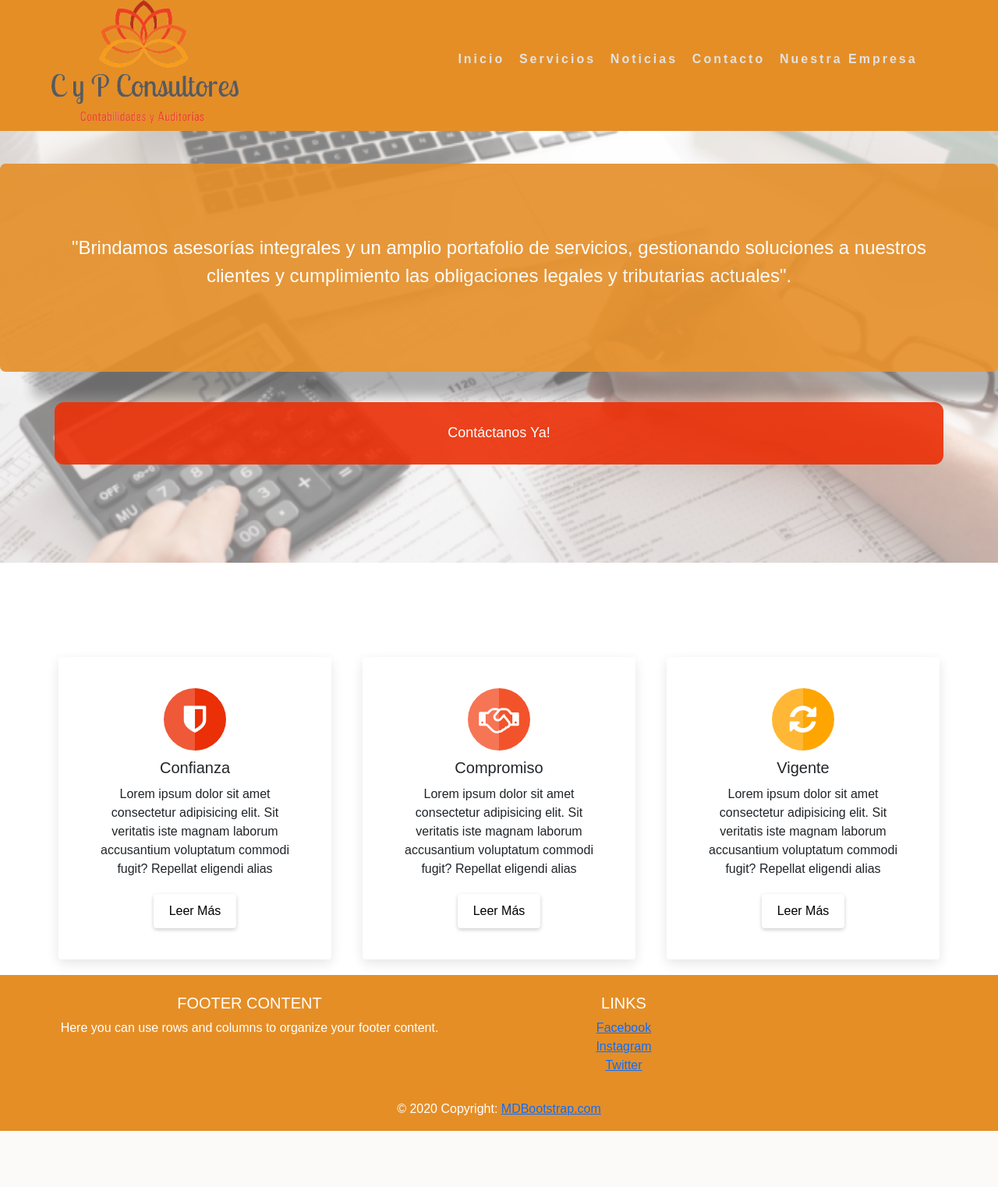
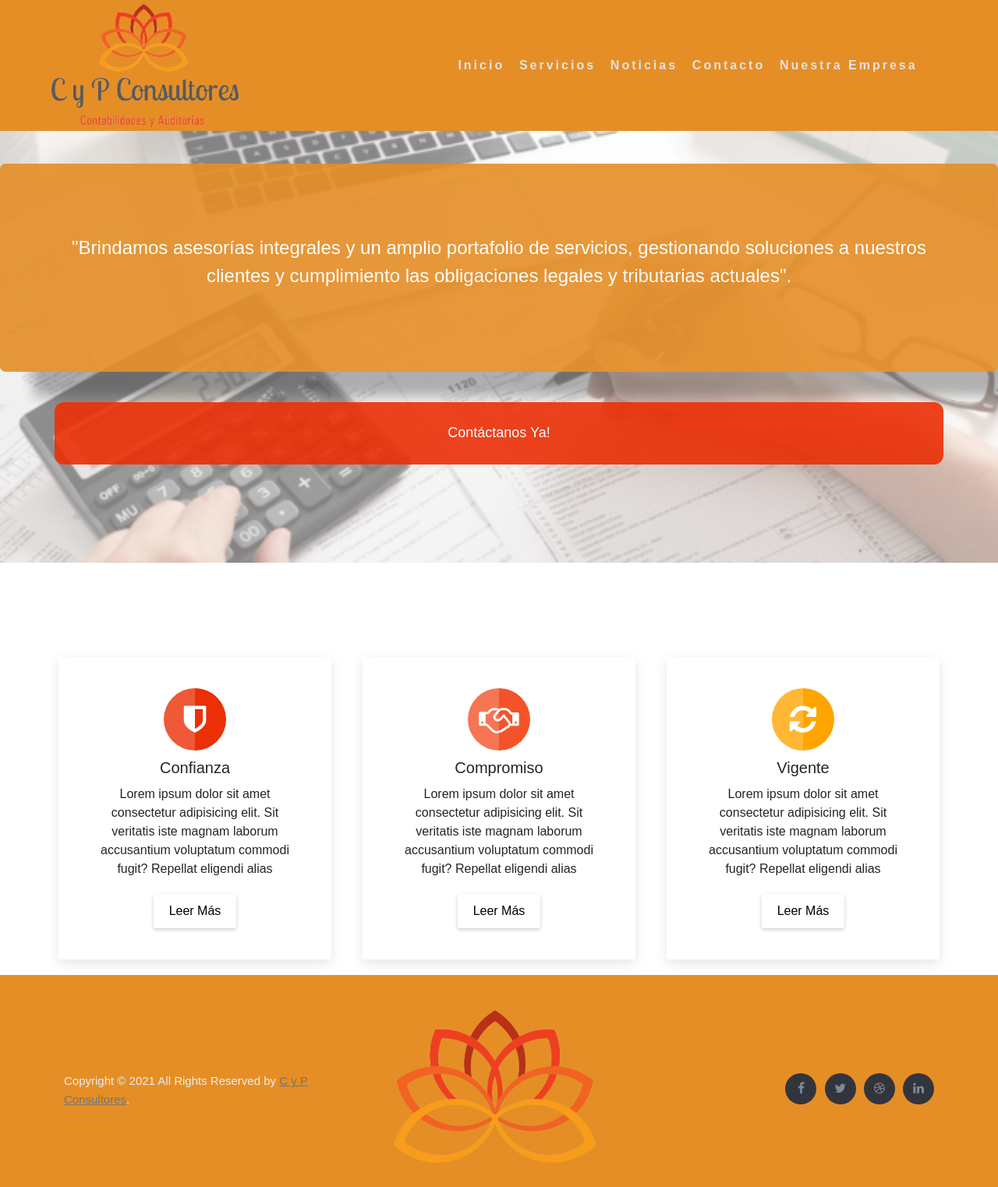
Before and after one commit to Toqui012/ContabilidadCeci, a PHP site: page / in a window 1280 px wide. Shown: the whole page at 78% size. Before the commit the page ends 1451 px from the top, so only its background shows below. Run offline with PHP 8.4, Linux system fonts and the light colour scheme; some libraries are stand-ins or nearby versions.

Commit message:
nuevo footer

```diff
--- a/index.html
+++ b/index.html
@@ -77,64 +77,33 @@
 
 
 
-    <div class="col-md-12  footer-down" style="color: white;">
-    <!-- Footer -->
-        <!-- Footer -->
-        <footer class="page-footer font-small blue pt-4">
+      <!-- Site footer -->
+      <footer class="site-footer">
+        <div class="container">
+          <div class="row">
+            <div class="col-md-4 col-sm-6 col-xs-12 align-self-center">
+              <p class="copyright-text">Copyright &copy; 2021 All Rights Reserved by
+           <a href="#">C y P Consultores</a>.
+              </p>
+            </div>
 
-            <!-- Footer Links -->
-            <div class="container-fluid text-center text-md-left">
+            <div class="col-md-4 col-sm-6 col-xs-12 align-self-center">
+                <div class="img-fluid">
+                    <img src="assets/85bf48c8-cfed-4b98-aec2-dec61a368fdb.png" class="container" alt="logoFooter">
+                </div>
+            </div>
 
-            <!-- Grid row -->
-            <div class="row">
-
-                <!-- Grid column -->
-                <div class="col-md-6 mt-md-0 mt-3">
-
-                <!-- Content -->
-                <h5 class="text-uppercase">Footer Content</h5>
-                <p>Here you can use rows and columns to organize your footer content.</p>
-
-                </div>
-
-
-                <!-- Grid column -->
-                <div class="col-md-3 mb-md-0 mb-3">
-
-                    <!-- Links -->
-                    <h5 class="text-uppercase">Links</h5>
-
-                    <ul class="list-unstyled">
-                        <li>
-                        <a href="#!">Facebook</a>
-                        </li>
-                        <li>
-                        <a href="#!">Instagram</a>
-                        </li>
-                        <li>
-                        <a href="#!">Twitter</a>
-                        </li>
-                    </ul>
-
-                </div>
-                <!-- Grid column -->
-
-
-
+            <div class="col-md-4 col-sm-6 col-xs-12 align-self-center">
+              <ul class="social-icons">
+                <li><a class="facebook" href="#"><i class="fa fa-facebook"></i></a></li>
+                <li><a class="twitter" href="#"><i class="fa fa-twitter"></i></a></li>
+                <li><a class="dribbble" href="#"><i class="fa fa-dribbble"></i></a></li>
+                <li><a class="linkedin" href="#"><i class="fa fa-linkedin"></i></a></li>
+              </ul>
             </div>
-            <!-- Grid row -->
-
-            </div>
-            <!-- Footer Links -->
-
-            <!-- Copyright -->
-            <div class="footer-copyright text-center py-3 footer-down">© 2020 Copyright:
-            <a href="https://mdbootstrap.com/"> MDBootstrap.com</a>
-            </div>
-            <!-- Copyright -->
-        </footer>
-    </div>
-
+          </div>
+        </div>
+  </footer>
 
 
 
--- a/style.css
+++ b/style.css
@@ -10,6 +10,7 @@ body{
     width: 100%;
     height: auto;
 }
+
 
 
 /* Sección Nav */
@@ -44,6 +45,7 @@ nav {
 
 .nav-links li {
     list-style: none;
+    transform: translateY(1vh);
 }
 
 .nav-links a {
@@ -150,7 +152,8 @@ nav {
 #imgLogo{
     width: 30vh;
     transform: translateX(-5vh);
-    padding-bottom: 10px;
+    padding-bottom: 5px;
+    padding-top: 5px;
 }
 
 @media screen and (max-width: 1024px){
@@ -161,10 +164,7 @@ nav {
 }
 
 
-li , a{
-    cursor: pointer;
-    list-style-type: none;
-}
+
 
 .contenedorEncabezado{
     background: linear-gradient(-120deg, #c0392b,#f1c40f,#c0392b);
@@ -287,7 +287,9 @@ li , a{
     flex-wrap: wrap;
     justify-content: space-between;
     justify-content: center;
-
+    width: 100%;
+    padding: 0;
+    margin: 0;
 }
 
 .container-card .box{
@@ -393,6 +395,169 @@ li , a{
     box-shadow: 0 2px 5px rgba(0, 0, 0, .2);
 }
 
-.footer-down{
-    background-color: #e58e26;
+
+/* Footer Code */
+.site-footer
+{
+  background-color: #e58e26;
+  padding:45px 0 20px;
+  font-size:15px;
+  line-height:24px;
+  color:#eceeef;
 }
+.site-footer hr
+{
+  border-top-color:#bbb;
+  opacity:0.5
+}
+.site-footer hr.small
+{
+  margin:20px 0
+}
+.site-footer h6
+{
+  color:#fff;
+  font-size:16px;
+  text-transform:uppercase;
+  margin-top:5px;
+  letter-spacing:2px
+}
+.site-footer a
+{
+  color:#737373;
+}
+.site-footer a:hover
+{
+  color:#3366cc;
+  text-decoration:none;
+}
+.footer-links
+{
+  padding-left:0;
+  list-style:none
+}
+.footer-links li
+{
+  display:block
+}
+.footer-links a
+{
+  color:#737373
+}
+.footer-links a:active,.footer-links a:focus,.footer-links a:hover
+{
+  color:#3366cc;
+  text-decoration:none;
+}
+.footer-links.inline li
+{
+  display:inline-block
+}
+.site-footer .social-icons
+{
+  text-align:right
+}
+.site-footer .social-icons a
+{
+  width:40px;
+  height:40px;
+  line-height:40px;
+  margin-left:6px;
+  margin-right:0;
+  border-radius:100%;
+  background-color:#33353d
+}
+.copyright-text
+{
+  margin:0
+}
+@media (max-width:991px)
+{
+  .site-footer [class^=col-]
+  {
+    margin-bottom:30px
+  }
+}
+@media (max-width:767px)
+{
+  .site-footer
+  {
+    padding-bottom:0
+  }
+  .site-footer .copyright-text,.site-footer .social-icons
+  {
+    text-align:center
+  }
+}
+.social-icons
+{
+  padding-left:0;
+  margin-bottom:0;
+  list-style:none
+}
+.social-icons li
+{
+  display:inline-block;
+  margin-bottom:4px
+}
+.social-icons li.title
+{
+  margin-right:15px;
+  text-transform:uppercase;
+  color:#96a2b2;
+  font-weight:700;
+  font-size:13px
+}
+.social-icons a{
+  background-color:#eceeef;
+  color:#818a91;
+  font-size:16px;
+  display:inline-block;
+  line-height:44px;
+  width:44px;
+  height:44px;
+  text-align:center;
+  margin-right:8px;
+  border-radius:100%;
+  -webkit-transition:all .2s linear;
+  -o-transition:all .2s linear;
+  transition:all .2s linear
+}
+.social-icons a:active,.social-icons a:focus,.social-icons a:hover
+{
+  color:#fff;
+  background-color:#29aafe
+}
+.social-icons.size-sm a
+{
+  line-height:34px;
+  height:34px;
+  width:34px;
+  font-size:14px
+}
+.social-icons a.facebook:hover
+{
+  background-color:#3b5998
+}
+.social-icons a.twitter:hover
+{
+  background-color:#00aced
+}
+.social-icons a.linkedin:hover
+{
+  background-color:#007bb6
+}
+.social-icons a.dribbble:hover
+{
+  background-color:#ea4c89
+}
+@media (max-width:767px)
+{
+  .social-icons li.title
+  {
+    display:block;
+    margin-right:0;
+    font-weight:600
+  }
+}
+/* End */
```
